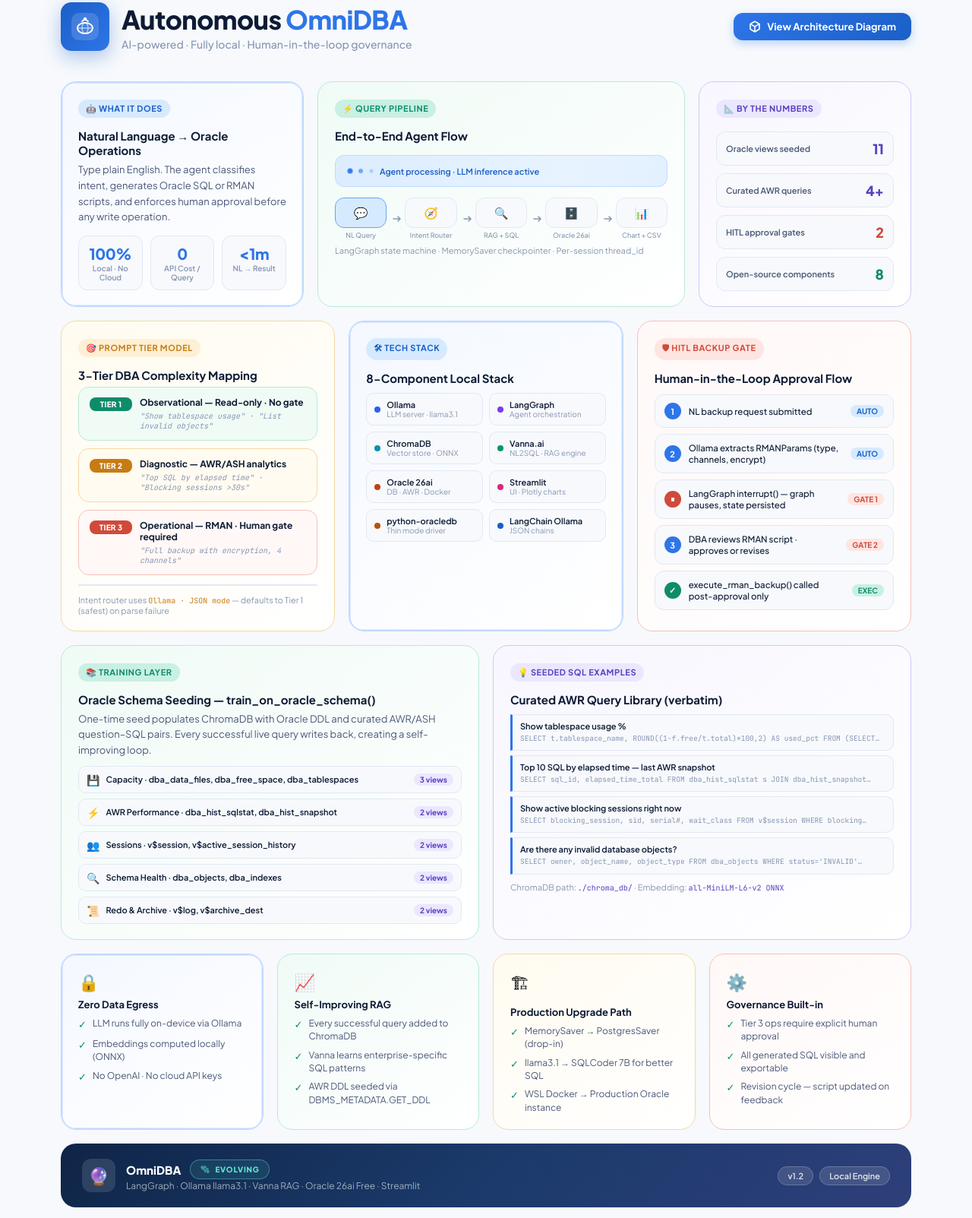
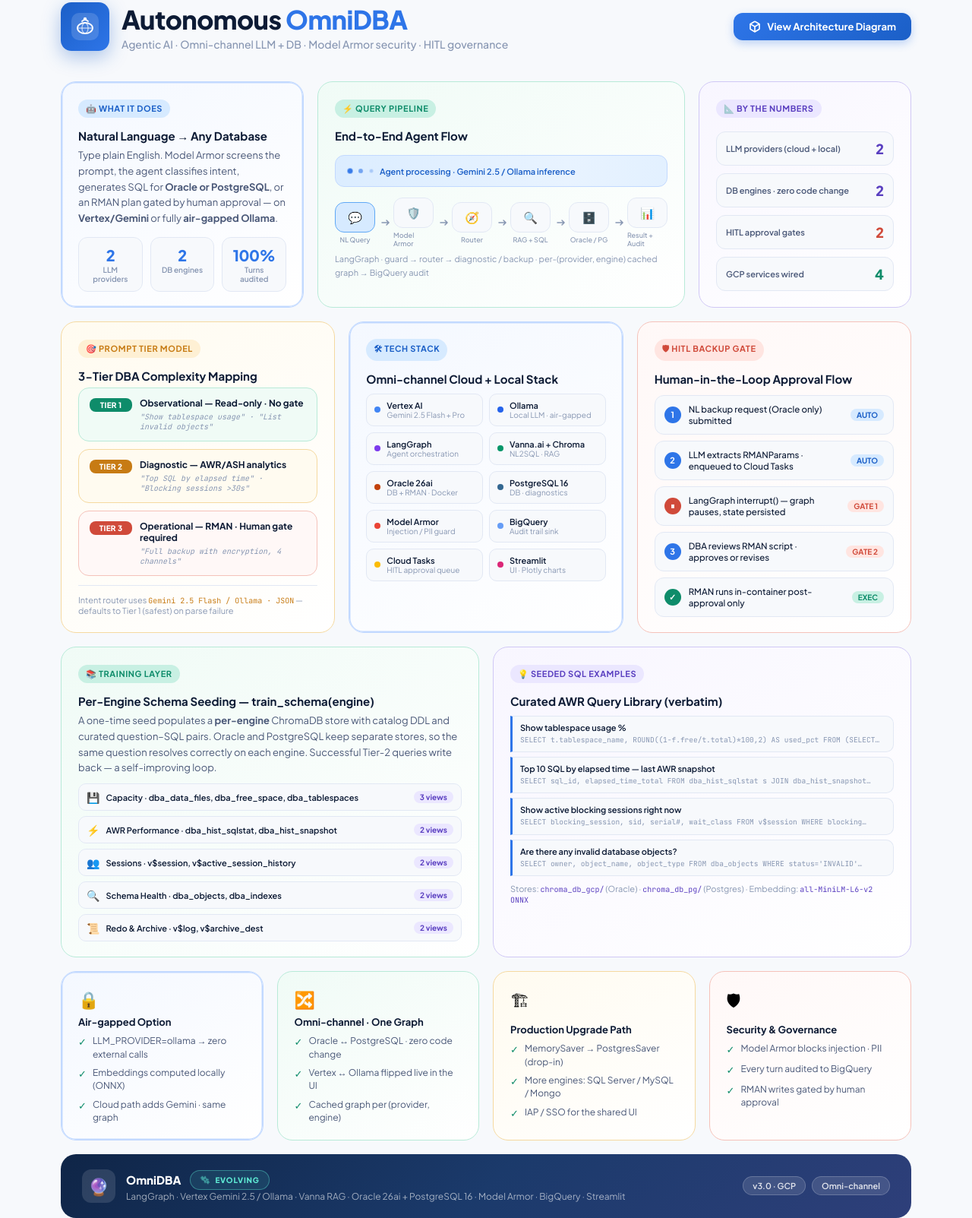
Before and after one commit to aravindkalla/omnidba, a plain HTML site: page index.html in a window 1280 px wide. Shown: the part 45-1648 px from the top of the page at 76% size. Drawn offline with Linux system fonts and the light colour scheme.

Commit message:
feat(ui): rebuild Architecture tab (System Overview + Flow) for v3 GCP
The two Architecture-tab HTML pages were v1 copies (Ollama-only, Oracle-only,
WSL2). Rebuilt for the v3 omni-channel/GCP architecture, reusing the existing CSS
and the app.py integration hooks (postMessage tab-switch, ResizeObserver /
frameElement auto-sizing).

- index.html (System Overview): pipeline now includes the Model Armor guard;
  Vertex+Ollama and Oracle+PostgreSQL throughout; per-engine RAG stores; tech
  stack + outcome cards updated with Model Armor / BigQuery / Cloud Tasks;
  footer -> v3.0 GCP.
- OmniDBA_Architecture_Flow.html: relabeled all nodes (Intent Router Gemini/
  Ollama, SQL Generation, Oracle/PostgreSQL, DB Drivers, Docker) and added three
  GCP nodes — Model Armor, Cloud Tasks, BigQuery Audit — with flow connectors.

Verified: Architecture page renders (AppTest, no exception); both files load via
_load_html with hooks intact; tags balanced. Flow diagram uses fixed coordinates
and was not visually screenshotted (no headless browser on the VM).

```diff
--- a/index.html
+++ b/index.html
@@ -559,7 +559,7 @@
 
     <div>
       <div class="hero-title">Autonomous <span>OmniDBA</span></div>
-      <div class="hero-sub">AI-powered · Fully local · Human-in-the-loop governance</div>
+      <div class="hero-sub">Agentic AI · Omni-channel LLM + DB · Model Armor security · HITL governance</div>
     </div>
 
     <a href="OmniDBA_Architecture_Flow.html" target="_blank" class="btn-view-arch">
@@ -578,12 +578,12 @@
     <!-- Card: What is it -->
     <div class="card card-blue">
       <div class="chip chip-blue">🤖 What it does</div>
-      <div class="card-title">Natural Language → Oracle Operations</div>
-      <div class="card-body">Type plain English. The agent classifies intent, generates Oracle SQL or RMAN scripts, and enforces human approval before any write operation.</div>
+      <div class="card-title">Natural Language → Any Database</div>
+      <div class="card-body">Type plain English. Model Armor screens the prompt, the agent classifies intent, generates SQL for <b>Oracle or PostgreSQL</b>, or an RMAN plan gated by human approval — on <b>Vertex/Gemini</b> or fully <b>air-gapped Ollama</b>.</div>
       <div class="stat-row">
-        <div class="stat"><div class="stat-val">100%</div><div class="stat-lbl">Local · No Cloud</div></div>
-        <div class="stat"><div class="stat-val">0</div><div class="stat-lbl">API Cost / Query</div></div>
-        <div class="stat"><div class="stat-val">&lt;1m</div><div class="stat-lbl">NL → Result</div></div>
+        <div class="stat"><div class="stat-val">2</div><div class="stat-lbl">LLM providers</div></div>
+        <div class="stat"><div class="stat-val">2</div><div class="stat-lbl">DB engines</div></div>
+        <div class="stat"><div class="stat-val">100%</div><div class="stat-lbl">Turns audited</div></div>
       </div>
     </div>
 
@@ -593,7 +593,7 @@
       <div class="card-title">End-to-End Agent Flow</div>
       <div class="flow-bar">
         <div class="flow-dot"></div><div class="flow-dot"></div><div class="flow-dot"></div>
-        <span class="flow-bar-text">Agent processing · LLM inference active</span>
+        <span class="flow-bar-text">Agent processing · Gemini 2.5 / Ollama inference</span>
       </div>
       <div class="pipeline">
         <div class="pipe-node" style="animation-delay:0.0s">
@@ -601,27 +601,32 @@
           <div class="pipe-lbl">NL Query</div>
         </div>
         <div class="pipe-arrow"><svg viewBox="0 0 16 16"><path d="M3 8h9m-3-3 3 3-3 3" stroke="currentColor" stroke-width="1.5" stroke-linecap="round" fill="none"/></svg></div>
-        <div class="pipe-node" style="animation-delay:0.1s">
-          <div class="pipe-box"><div class="pipe-icon">🧭</div></div>
-          <div class="pipe-lbl">Intent Router</div>
+        <div class="pipe-node" style="animation-delay:0.08s">
+          <div class="pipe-box"><div class="pipe-icon">🛡️</div></div>
+          <div class="pipe-lbl">Model Armor</div>
         </div>
         <div class="pipe-arrow"><svg viewBox="0 0 16 16"><path d="M3 8h9m-3-3 3 3-3 3" stroke="currentColor" stroke-width="1.5" stroke-linecap="round" fill="none"/></svg></div>
-        <div class="pipe-node" style="animation-delay:0.2s">
+        <div class="pipe-node" style="animation-delay:0.16s">
+          <div class="pipe-box"><div class="pipe-icon">🧭</div></div>
+          <div class="pipe-lbl">Router</div>
+        </div>
+        <div class="pipe-arrow"><svg viewBox="0 0 16 16"><path d="M3 8h9m-3-3 3 3-3 3" stroke="currentColor" stroke-width="1.5" stroke-linecap="round" fill="none"/></svg></div>
+        <div class="pipe-node" style="animation-delay:0.24s">
           <div class="pipe-box"><div class="pipe-icon">🔍</div></div>
           <div class="pipe-lbl">RAG + SQL</div>
         </div>
         <div class="pipe-arrow"><svg viewBox="0 0 16 16"><path d="M3 8h9m-3-3 3 3-3 3" stroke="currentColor" stroke-width="1.5" stroke-linecap="round" fill="none"/></svg></div>
-        <div class="pipe-node" style="animation-delay:0.3s">
+        <div class="pipe-node" style="animation-delay:0.32s">
           <div class="pipe-box"><div class="pipe-icon">🗄️</div></div>
-          <div class="pipe-lbl">Oracle 26ai</div>
+          <div class="pipe-lbl">Oracle / PG</div>
         </div>
         <div class="pipe-arrow"><svg viewBox="0 0 16 16"><path d="M3 8h9m-3-3 3 3-3 3" stroke="currentColor" stroke-width="1.5" stroke-linecap="round" fill="none"/></svg></div>
         <div class="pipe-node" style="animation-delay:0.4s">
           <div class="pipe-box"><div class="pipe-icon">📊</div></div>
-          <div class="pipe-lbl">Chart + CSV</div>
+          <div class="pipe-lbl">Result + Audit</div>
         </div>
       </div>
-      <div class="card-body" style="font-size:11px;color:var(--text3);">LangGraph state machine · MemorySaver checkpointer · Per-session thread_id</div>
+      <div class="card-body" style="font-size:11px;color:var(--text3);">LangGraph · guard → router → diagnostic / backup · per-(provider, engine) cached graph → BigQuery audit</div>
     </div>
 
     <!-- Card: Key numbers -->
@@ -629,20 +634,20 @@
       <div class="chip chip-purple">📐 By the numbers</div>
       <div style="display:flex;flex-direction:column;gap:10px;margin-top:4px;">
         <div style="display:flex;align-items:center;justify-content:space-between;padding:10px 12px;background:var(--offwhite);border:1.5px solid var(--border);border-radius:12px;">
-          <div style="font-size:11px;font-weight:600;color:var(--text2);">Oracle views seeded</div>
-          <div style="font-size:18px;font-weight:800;color:var(--purple);">11</div>
+          <div style="font-size:11px;font-weight:600;color:var(--text2);">LLM providers (cloud + local)</div>
+          <div style="font-size:18px;font-weight:800;color:var(--purple);">2</div>
         </div>
         <div style="display:flex;align-items:center;justify-content:space-between;padding:10px 12px;background:var(--offwhite);border:1.5px solid var(--border);border-radius:12px;">
-          <div style="font-size:11px;font-weight:600;color:var(--text2);">Curated AWR queries</div>
-          <div style="font-size:18px;font-weight:800;color:var(--purple);">4+</div>
+          <div style="font-size:11px;font-weight:600;color:var(--text2);">DB engines · zero code change</div>
+          <div style="font-size:18px;font-weight:800;color:var(--purple);">2</div>
         </div>
         <div style="display:flex;align-items:center;justify-content:space-between;padding:10px 12px;background:var(--offwhite);border:1.5px solid var(--border);border-radius:12px;">
           <div style="font-size:11px;font-weight:600;color:var(--text2);">HITL approval gates</div>
           <div style="font-size:18px;font-weight:800;color:var(--coral);">2</div>
         </div>
         <div style="display:flex;align-items:center;justify-content:space-between;padding:10px 12px;background:var(--offwhite);border:1.5px solid var(--border);border-radius:12px;">
-          <div style="font-size:11px;font-weight:600;color:var(--text2);">Open-source components</div>
-          <div style="font-size:18px;font-weight:800;color:var(--teal);">8</div>
+          <div style="font-size:11px;font-weight:600;color:var(--text2);">GCP services wired</div>
+          <div style="font-size:18px;font-weight:800;color:var(--teal);">4</div>
         </div>
       </div>
     </div>
@@ -680,45 +685,53 @@
         </div>
       </div>
       <div class="divider"></div>
-      <div style="font-size:11px;color:var(--text3);">Intent router uses <span class="mono" style="font-size:10px;color:var(--amber);">Ollama · JSON mode</span> — defaults to Tier 1 (safest) on parse failure</div>
+      <div style="font-size:11px;color:var(--text3);">Intent router uses <span class="mono" style="font-size:10px;color:var(--amber);">Gemini 2.5 Flash / Ollama · JSON</span> — defaults to Tier 1 (safest) on parse failure</div>
     </div>
 
     <!-- Card: Tech stack -->
     <div class="card card-blue">
       <div class="chip chip-blue">🛠 Tech Stack</div>
-      <div class="card-title">8-Component Local Stack</div>
+      <div class="card-title">Omni-channel Cloud + Local Stack</div>
       <div class="tech-grid">
         <div class="tech-item">
+          <div class="tech-dot" style="background:#4285F4;"></div>
+          <div><div class="tech-name">Vertex AI</div><div class="tech-role">Gemini 2.5 Flash + Pro</div></div>
+        </div>
+        <div class="tech-item">
           <div class="tech-dot" style="background:#2563EB;"></div>
-          <div><div class="tech-name">Ollama</div><div class="tech-role">LLM server · llama3.1</div></div>
+          <div><div class="tech-name">Ollama</div><div class="tech-role">Local LLM · air-gapped</div></div>
         </div>
         <div class="tech-item">
           <div class="tech-dot" style="background:#7C3AED;"></div>
           <div><div class="tech-name">LangGraph</div><div class="tech-role">Agent orchestration</div></div>
         </div>
         <div class="tech-item">
-          <div class="tech-dot" style="background:#0891B2;"></div>
-          <div><div class="tech-name">ChromaDB</div><div class="tech-role">Vector store · ONNX</div></div>
-        </div>
-        <div class="tech-item">
           <div class="tech-dot" style="background:#059669;"></div>
-          <div><div class="tech-name">Vanna.ai</div><div class="tech-role">NL2SQL · RAG engine</div></div>
+          <div><div class="tech-name">Vanna.ai + Chroma</div><div class="tech-role">NL2SQL · RAG</div></div>
         </div>
         <div class="tech-item">
           <div class="tech-dot" style="background:#C2410C;"></div>
-          <div><div class="tech-name">Oracle 26ai</div><div class="tech-role">DB · AWR · Docker</div></div>
+          <div><div class="tech-name">Oracle 26ai</div><div class="tech-role">DB + RMAN · Docker</div></div>
+        </div>
+        <div class="tech-item">
+          <div class="tech-dot" style="background:#336791;"></div>
+          <div><div class="tech-name">PostgreSQL 16</div><div class="tech-role">DB · diagnostics</div></div>
+        </div>
+        <div class="tech-item">
+          <div class="tech-dot" style="background:#EA4335;"></div>
+          <div><div class="tech-name">Model Armor</div><div class="tech-role">Injection / PII guard</div></div>
+        </div>
+        <div class="tech-item">
+          <div class="tech-dot" style="background:#669DF6;"></div>
+          <div><div class="tech-name">BigQuery</div><div class="tech-role">Audit trail sink</div></div>
+        </div>
+        <div class="tech-item">
+          <div class="tech-dot" style="background:#FBBC04;"></div>
+          <div><div class="tech-name">Cloud Tasks</div><div class="tech-role">HITL approval queue</div></div>
         </div>
         <div class="tech-item">
           <div class="tech-dot" style="background:#DB2777;"></div>
           <div><div class="tech-name">Streamlit</div><div class="tech-role">UI · Plotly charts</div></div>
-        </div>
-        <div class="tech-item">
-          <div class="tech-dot" style="background:#B45309;"></div>
-          <div><div class="tech-name">python-oracledb</div><div class="tech-role">Thin mode driver</div></div>
-        </div>
-        <div class="tech-item">
-          <div class="tech-dot" style="background:#1B5FC7;"></div>
-          <div><div class="tech-name">LangChain Ollama</div><div class="tech-role">JSON chains</div></div>
         </div>
       </div>
     </div>
@@ -730,12 +743,12 @@
       <div class="hitl-flow">
         <div class="hitl-step">
           <div class="hitl-num">1</div>
-          <div class="hitl-text">NL backup request submitted</div>
+          <div class="hitl-text">NL backup request (Oracle only) submitted</div>
           <div class="hitl-tag tag-auto">AUTO</div>
         </div>
         <div class="hitl-step">
           <div class="hitl-num">2</div>
-          <div class="hitl-text">Ollama extracts RMANParams (type, channels, encrypt)</div>
+          <div class="hitl-text">LLM extracts RMANParams · enqueued to Cloud Tasks</div>
           <div class="hitl-tag tag-auto">AUTO</div>
         </div>
         <div class="hitl-step">
@@ -750,7 +763,7 @@
         </div>
         <div class="hitl-step">
           <div class="hitl-num ok">✓</div>
-          <div class="hitl-text">execute_rman_backup() called post-approval only</div>
+          <div class="hitl-text">RMAN runs in-container post-approval only</div>
           <div class="hitl-tag tag-resume">EXEC</div>
         </div>
       </div>
@@ -764,8 +777,8 @@
     <!-- Card: Training layer -->
     <div class="card card-teal">
       <div class="chip chip-teal">📚 Training Layer</div>
-      <div class="card-title">Oracle Schema Seeding — train_on_oracle_schema()</div>
-      <div class="card-body" style="margin-bottom:10px;">One-time seed populates ChromaDB with Oracle DDL and curated AWR/ASH question–SQL pairs. Every successful live query writes back, creating a self-improving loop.</div>
+      <div class="card-title">Per-Engine Schema Seeding — train_schema(engine)</div>
+      <div class="card-body" style="margin-bottom:10px;">A one-time seed populates a <b>per-engine</b> ChromaDB store with catalog DDL and curated question–SQL pairs. Oracle and PostgreSQL keep separate stores, so the same question resolves correctly on each engine. Successful Tier-2 queries write back — a self-improving loop.</div>
       <div class="train-items">
         <div class="train-row"><span class="train-icon">💾</span><span class="train-label">Capacity · dba_data_files, dba_free_space, dba_tablespaces</span><span class="train-count">3 views</span></div>
         <div class="train-row"><span class="train-icon">⚡</span><span class="train-label">AWR Performance · dba_hist_sqlstat, dba_hist_snapshot</span><span class="train-count">2 views</span></div>
@@ -798,7 +811,7 @@
         </div>
       </div>
       <div style="margin-top:10px;font-size:11px;color:var(--text3);">
-        ChromaDB path: <span class="mono" style="font-size:10px;color:var(--purple);">./chroma_db/</span> · Embedding: <span class="mono" style="font-size:10px;color:var(--purple);">all-MiniLM-L6-v2 ONNX</span>
+        Stores: <span class="mono" style="font-size:10px;color:var(--purple);">chroma_db_gcp/</span> (Oracle) · <span class="mono" style="font-size:10px;color:var(--purple);">chroma_db_pg/</span> (Postgres) · Embedding: <span class="mono" style="font-size:10px;color:var(--purple);">all-MiniLM-L6-v2 ONNX</span>
       </div>
     </div>
 
@@ -809,21 +822,21 @@
 
     <div class="card card-blue">
       <div style="font-size:22px;margin-bottom:8px;">🔒</div>
-      <div class="card-title" style="font-size:13px;">Zero Data Egress</div>
+      <div class="card-title" style="font-size:13px;">Air-gapped Option</div>
       <div class="check-list">
-        <div class="check-item"><span class="check-icon">✓</span>LLM runs fully on-device via Ollama</div>
+        <div class="check-item"><span class="check-icon">✓</span>LLM_PROVIDER=ollama → zero external calls</div>
         <div class="check-item"><span class="check-icon">✓</span>Embeddings computed locally (ONNX)</div>
-        <div class="check-item"><span class="check-icon">✓</span>No OpenAI · No cloud API keys</div>
+        <div class="check-item"><span class="check-icon">✓</span>Cloud path adds Gemini · same graph</div>
       </div>
     </div>
 
     <div class="card card-teal">
-      <div style="font-size:22px;margin-bottom:8px;">📈</div>
-      <div class="card-title" style="font-size:13px;">Self-Improving RAG</div>
+      <div style="font-size:22px;margin-bottom:8px;">🔀</div>
+      <div class="card-title" style="font-size:13px;">Omni-channel · One Graph</div>
       <div class="check-list">
-        <div class="check-item"><span class="check-icon">✓</span>Every successful query added to ChromaDB</div>
-        <div class="check-item"><span class="check-icon">✓</span>Vanna learns enterprise-specific SQL patterns</div>
-        <div class="check-item"><span class="check-icon">✓</span>AWR DDL seeded via DBMS_METADATA.GET_DDL</div>
+        <div class="check-item"><span class="check-icon">✓</span>Oracle ↔ PostgreSQL · zero code change</div>
+        <div class="check-item"><span class="check-icon">✓</span>Vertex ↔ Ollama flipped live in the UI</div>
+        <div class="check-item"><span class="check-icon">✓</span>Cached graph per (provider, engine)</div>
       </div>
     </div>
 
@@ -832,18 +845,18 @@
       <div class="card-title" style="font-size:13px;">Production Upgrade Path</div>
       <div class="check-list">
         <div class="check-item"><span class="check-icon">✓</span>MemorySaver → PostgresSaver (drop-in)</div>
-        <div class="check-item"><span class="check-icon">✓</span>llama3.1 → SQLCoder 7B for better SQL</div>
-        <div class="check-item"><span class="check-icon">✓</span>WSL Docker → Production Oracle instance</div>
+        <div class="check-item"><span class="check-icon">✓</span>More engines: SQL Server / MySQL / Mongo</div>
+        <div class="check-item"><span class="check-icon">✓</span>IAP / SSO for the shared UI</div>
       </div>
     </div>
 
     <div class="card card-coral">
-      <div style="font-size:22px;margin-bottom:8px;">⚙️</div>
-      <div class="card-title" style="font-size:13px;">Governance Built-in</div>
+      <div style="font-size:22px;margin-bottom:8px;">🛡</div>
+      <div class="card-title" style="font-size:13px;">Security &amp; Governance</div>
       <div class="check-list">
-        <div class="check-item"><span class="check-icon">✓</span>Tier 3 ops require explicit human approval</div>
-        <div class="check-item"><span class="check-icon">✓</span>All generated SQL visible and exportable</div>
-        <div class="check-item"><span class="check-icon">✓</span>Revision cycle — script updated on feedback</div>
+        <div class="check-item"><span class="check-icon">✓</span>Model Armor blocks injection · PII</div>
+        <div class="check-item"><span class="check-icon">✓</span>Every turn audited to BigQuery</div>
+        <div class="check-item"><span class="check-icon">✓</span>RMAN writes gated by human approval</div>
       </div>
     </div>
 
@@ -864,13 +877,13 @@
             EVOLVING
           </div>
         </div>
-        <div class="footer-sub">LangGraph · Ollama llama3.1 · Vanna RAG · Oracle 26ai Free · Streamlit</div>
+        <div class="footer-sub">LangGraph · Vertex Gemini 2.5 / Ollama · Vanna RAG · Oracle 26ai + PostgreSQL 16 · Model Armor · BigQuery · Streamlit</div>
       </div>
     </div>
 
     <div class="footer-tags">
-      <div class="footer-tag">v1.2</div>
-      <div class="footer-tag">Local Engine</div>
+      <div class="footer-tag">v3.0 · GCP</div>
+      <div class="footer-tag">Omni-channel</div>
     </div>
   </div>
   </div>
```
Also changed, not shown: OmniDBA_Architecture_Flow.html (+63 -15 lines).
